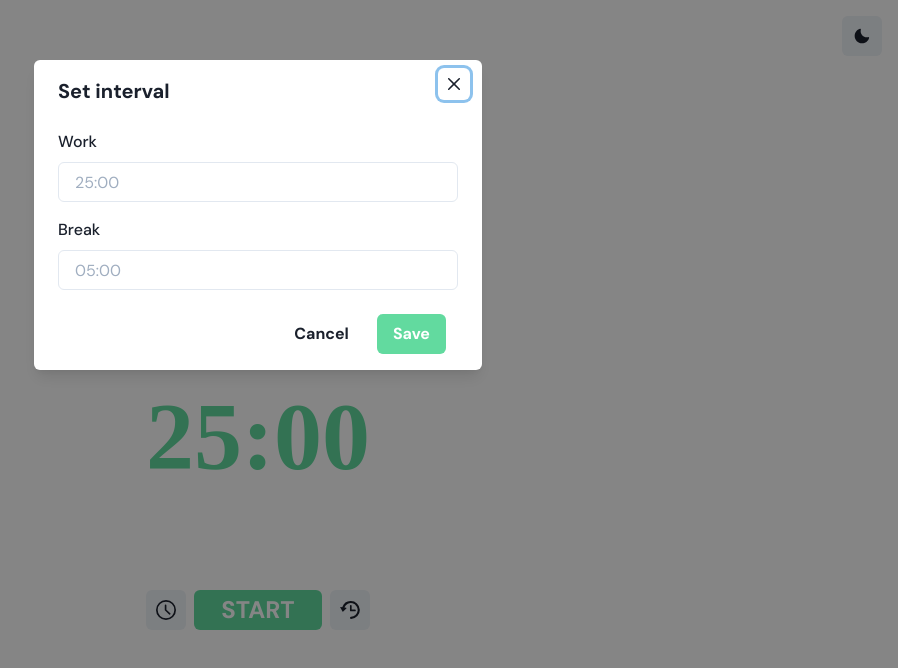
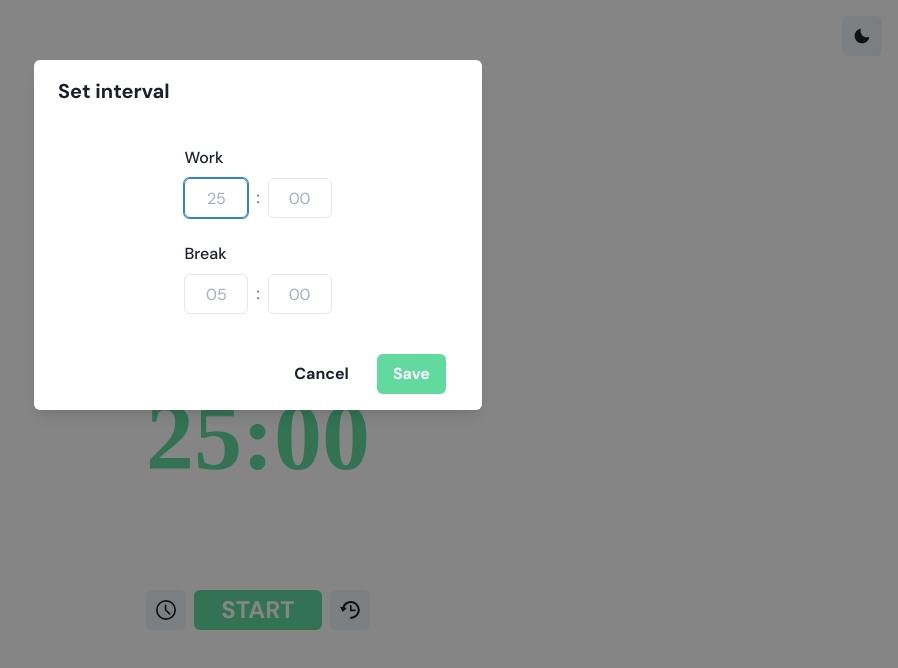
Before and after one commit to jolvh/pomodoro, a Next.js app: page / in a window 1280 px wide. Both pictures are taken after a click on the button 548 px from the left and 609 px from the top of the page. Shown: the top 668 px of the page, without its empty margins (382-1280 px from the left). Built offline with nearby package versions, Linux system fonts and the light colour scheme; a web font is replaced by a local one.

Commit message:
New modal, sound queues

```diff
--- a/components/timer.js
+++ b/components/timer.js
@@ -1,5 +1,5 @@
 import { useEffect, useState } from 'react'
-import { HStack, VStack, Heading, Button, IconButton, useBreakpointValue, useDisclosure } from '@chakra-ui/react'
+import { HStack, VStack, Heading, Text, Button, IconButton, useBreakpointValue, useDisclosure } from '@chakra-ui/react'
 import {
     Modal,
     ModalOverlay,
@@ -33,8 +33,6 @@ export default function Timer() {
 
         setStartTime(Date.now() / 1000);
         setStartSeconds(seconds);
-
-        console.log(`Init time ${startTime}`)
     }
 
     function reset() {
@@ -45,8 +43,8 @@ export default function Timer() {
 
     function save(e){
         e.preventDefault();
-        setWorkSeconds(prettyToSeconds(e.target[1].value));
-        setBreakSeconds(prettyToSeconds(e.target[2].value));
+        setWorkSeconds(parseInt(e.target[0].value) * 60 + parseInt(e.target[1].value));
+        setBreakSeconds(parseInt(e.target[2].value) * 60 + parseInt(e.target[3].value));
     }
     useEffect(() => {
         reset();
@@ -54,12 +52,6 @@ export default function Timer() {
 
     function secondsToPretty(seconds) {
         return `${Math.floor(seconds / 60).toString().padStart(2, "0")}:${(seconds % 60).toString().padStart(2, "0")}`
-    }
-
-    function prettyToSeconds(seconds) {
-        const lame = seconds.split(':');
-
-        return parseInt(lame[0]) * 60 + parseInt(lame[1]);
     }
 
     function getDelta() {
@@ -84,10 +76,16 @@ export default function Timer() {
         setSeconds(isBreak ? breakSeconds : workSeconds);
         setStartSeconds(isBreak ? breakSeconds : workSeconds);
         setStartTime(Date.now() / 1000);
-        console.log(isBreak)
+        if (isActive && seconds === 0) {
+            playSound();
+        }
     }, [isBreak]);
 
-    //{minutes < 10 ? '0': ''}{minutes}:{seconds < 10 ? '0' : ''}{seconds}
+    function playSound() {
+        let audio = new Audio(isBreak ? '../sound/stopWork.wav' : '../sound/startWork.wav');
+        audio.volume = 0.5;
+        audio.play()
+    }
 
     return (
         <>
@@ -102,26 +100,40 @@ export default function Timer() {
                 <ModalContent>
                     <form onSubmit={save}>
                         <ModalHeader>Set interval</ModalHeader>
-                        <ModalCloseButton />
-                        <ModalBody>
-                            <VStack spacing="1rem">
-                                <FormControl>
+                        <ModalBody alignItems="center">
+                            <VStack py="1rem" spacing="1.5rem">
+                                <FormControl w="fit-content">
                                     <FormLabel>Work</FormLabel>
-                                    <Input id="work-time-input" type="text" maxLength="2" autoComplete="off" placeholder="25:00" onChange={e => {
+                                        <HStack>
+                                            <Input w="4rem" textAlign="center" id="work-minutes-input" type="number" autoComplete="off" placeholder="25" onChange={e => {
                                                 if (e.target.value.length >= 2) {
-                                            document.getElementById("break-time-input").focus()
+                                                    document.getElementById("work-seconds-input").focus()
                                                 }
                                             }}></Input>
+                                            <Text>:</Text>
+                                            <Input w="4rem" textAlign="center" id="work-seconds-input" type="number" autoComplete="off" placeholder="00" onChange={e => {
+                                                if (e.target.value.length >= 2) {
+                                                    document.getElementById("break-minutes-input").focus()
+                                                }
+                                            }}></Input>
+                                        </HStack>
                                 </FormControl>
-                                <FormControl>
+                                <FormControl w="fit-content">
                                     <FormLabel>Break</FormLabel>
-                                    <Input id="break-time-input" type="text" maxLength="2" autoComplete="off" placeholder="05:00" onChange={e => {
+                                    <HStack>
+                                        <Input w="4rem" textAlign="center" id="break-minutes-input" type="number" autoComplete="off" placeholder="05" onChange={e => {
+                                            if (e.target.value.length >= 2) {
+                                                document.getElementById("break-seconds-input").focus()
+                                            }
+                                        }}></Input>
+                                        <Text>:</Text>
+                                        <Input w="4rem" textAlign="center" id="break-seconds-input" type="number" autoComplete="off" placeholder="00" onChange={e => {
                                             if (e.target.value.length >= 2) {
                                                 document.getElementById("submit-button").focus()
                                             }
                                         }}></Input>
+                                    </HStack>
                                 </FormControl>
-
                             </VStack>
                         </ModalBody>
                         <ModalFooter>
```
Also changed, not shown: 2 other files (tests, documents, lock files or other folders). Lines whose indentation alone changed are shown as unchanged.
